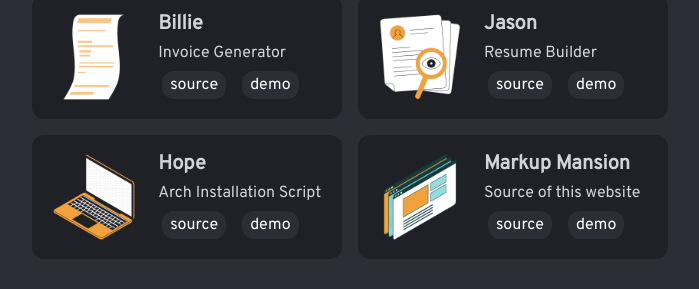
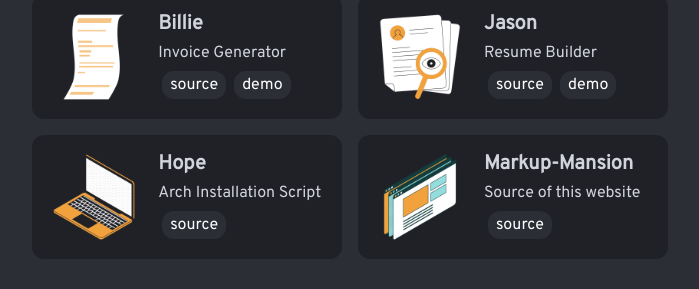
Before and after one commit to commitsovercoffee/markup-mansion, a SvelteKit app: page /apps in a window 1280 px wide. Shown: the part 329-618 px from the top of the page, without its empty margins (290-989 px from the left). Built offline with nearby package versions, Linux system fonts and the light colour scheme.

Commit message:
fixes broken links

```diff
--- a/src/routes/apps/+page.svelte
+++ b/src/routes/apps/+page.svelte
@@ -3,22 +3,24 @@
 
 	const apps = [
 		{
-			repo: 'Billie',
+			repo: 'billie',
 			desc: 'Invoice Generator',
-			logo: 'billie.png'
+			logo: 'billie.png',
+			demo: 'billie'
 		},
 		{
-			repo: 'Jason',
+			repo: 'jason',
 			desc: 'Resume Builder',
-			logo: 'jason.png'
+			logo: 'jason.png',
+			demo: 'jason'
 		},
 		{
-			repo: 'Hope',
+			repo: 'hope',
 			desc: 'Arch Installation Script',
 			logo: 'hope.png'
 		},
 		{
-			repo: 'Markup Mansion',
+			repo: 'markup-mansion',
 			desc: 'Source of this website',
 			logo: 'markup-mansion.png'
 		}
@@ -47,20 +49,22 @@
 			<img class="m-2 h-24" src={app.logo} alt="{app.repo} logo" />
 			<div class="m-2">
 				<p class="m-0">
-					<span class="text-xl font-bold">{app.repo}</span>
+					<span class="text-xl font-bold capitalize">{app.repo}</span>
 					<br />{app.desc}
 				</p>
-				<div class="m-1 flex flex-row gap-x-4">
+				<div class="m-1 flex flex-row gap-x-2">
 					<a
 						target="_blank"
 						class="no-underline rounded-xl bg-background hover:bg-primary hover:text-secondary px-2"
 						href="https://github.com/commitsovercoffee/{app.repo}">source</a
 					>
-					<a
-						target="_blank"
-						class="no-underline rounded-xl bg-background hover:bg-primary hover:text-secondary px-2"
-						href="https://{app.repo}.commitsovercoffee.com">demo</a
-					>
+					{#if app.demo != null}
+						<a
+							target="_blank"
+							class="no-underline rounded-xl bg-background hover:bg-primary hover:text-secondary px-2"
+							href="https://{app.repo}.commitsovercoffee.com">demo</a
+						>
+					{/if}
 				</div>
 			</div>
 		</div>
```
